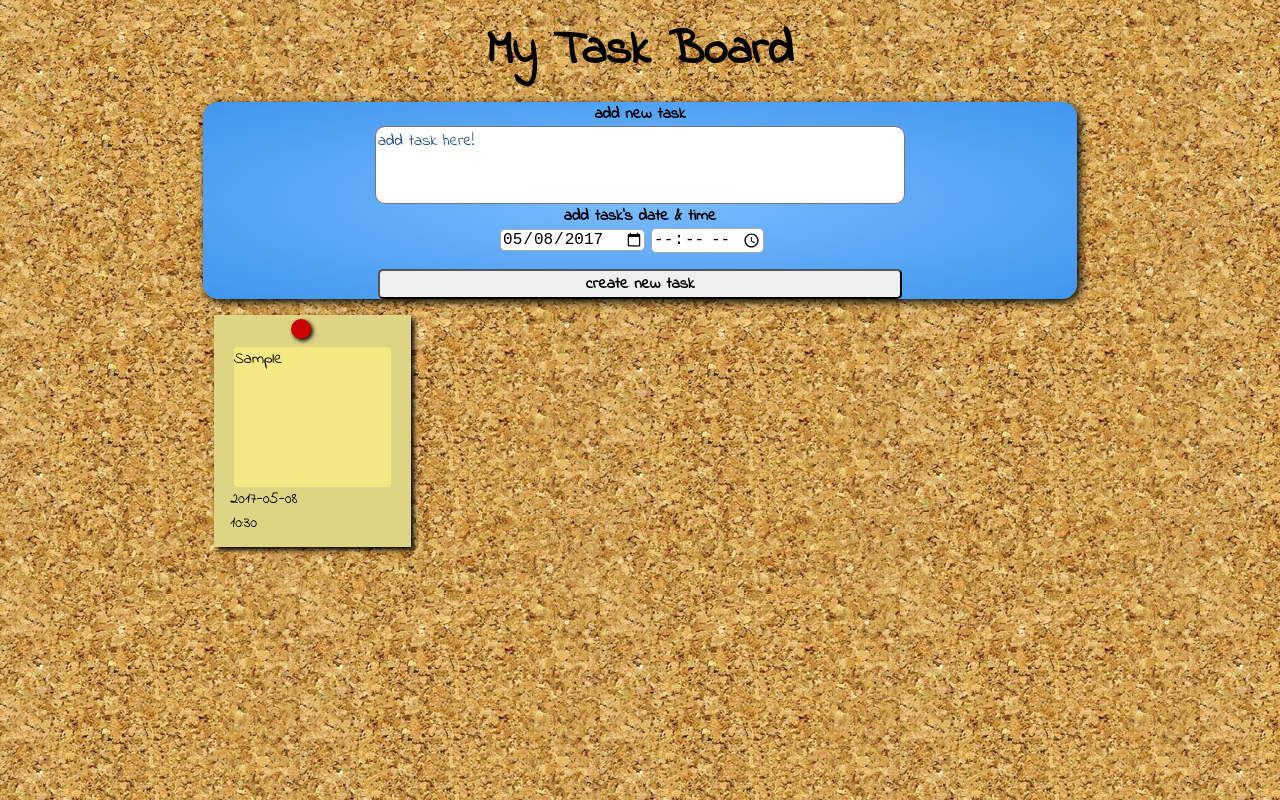
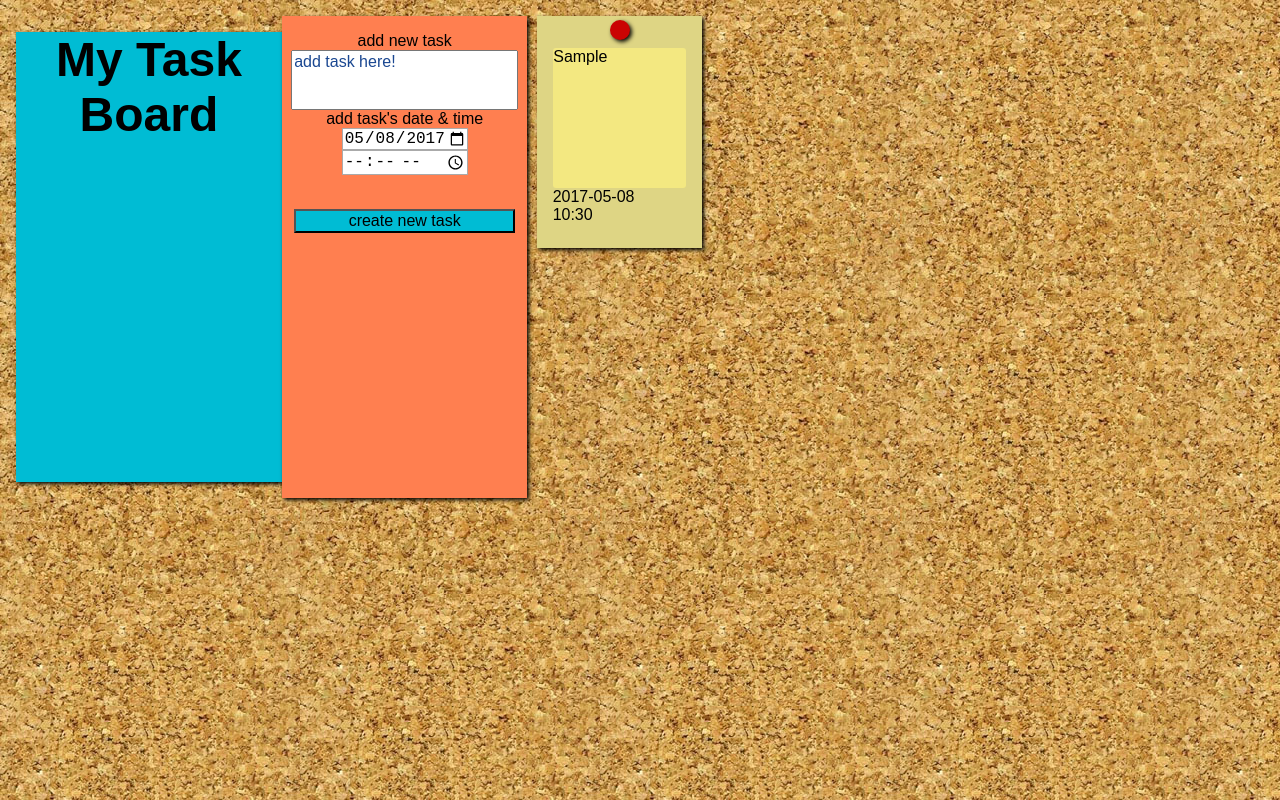
Before and after one commit to NoamAvisrur/my-task-board, a plain HTML site: page index.html in a window 1280 px wide. Both pictures are taken after typing "Sample", "10:30" into the empty fields and a click on the input "create new task". Drawn offline with Linux system fonts and the light colour scheme.

Commit message:
Update newcss.css
update my task board's design

```diff
--- a/newcss.css
+++ b/newcss.css
@@ -1,34 +1,35 @@
 body {
     margin: 1rem;
     background-image: url(img/tile.jpg);
-    font-family: 'Indie Flower', cursive;
+    //background-size: 100%;
+    font-family: 'Rum Raisin', sans-serif;
 }
 header {
-    margin: 1rem;
+    margin: 1rem 0rem 1rem 0rem;
     text-align: center;
     font-size: 3rem;
     font-weight: bold;
+    background-color: #00BCD4;
+    box-shadow: 2px 2px 4px;
 }
 .container {
-    width: 70%;
-    margin: 0 auto;
+    display: flex;
 }
 form {
-    height: 100%;
-    border-radius: 15px;
-    background: radial-gradient(ellipse at center, rgba(122,188,255,1) 0%,rgba(96,171,248,1) 44%,rgba(64,150,238,1) 100%);
-    margin-bottom: 1rem;
-    box-shadow: 3px 3px 10px;
-    text-align: center
+    height: 450px;
+    text-align: center;
+    width: 25%;
+    background-color: coral;
+    box-shadow: 2px 2px 4px;
+    padding: 1rem 0rem 1rem 0rem;
 }
 textarea {
-    width: 60%;
-    font-family: 'Indie Flower', cursive;
+    width: 90%;
+    font-family: 'Rum Raisin', sans-serif;
     font-size: 1rem;
     resize: none;
     display: block;
     overflow-x: hidden;
-    border-radius: 10px;
     margin: 0 auto;
 }
 textarea::-webkit-input-placeholder {
@@ -39,35 +40,65 @@ form label:nth-child(2) {
     padding-right: 1rem;
 }
 label span {
-    font-family: 'Indie Flower', cursive;
+    font-family: 'Rum Raisin', sans-serif;
     color: #1a4791;
     display: block;
-    font-weight: bold;
     color: black;
 }
 input[type="date"],
 input[type="time"] {
     font-size: 1rem;
-    border-radius: 5px;
     border: 1px solid #aaa;
+    display: block;
+    width: 50%;
+    margin: 0 auto;
+
 }
 .submit {
-    font-family: 'Indie Flower', cursive;
+    font-family: 'Rum Raisin', sans-serif;
     font-size: 1rem;
-    font-weight: bold;
-    border-radius: 5px;
     margin: 0 auto;
     display: block;
+    background-color: #00BCD4;
     margin-bottom: 1rem;
     margin-top: 1rem;
-    width: 60%;
+    width: 90%;
+}
+.note_example {
+    width: 30%;
+    height: 100px;
+    background-color: #ded584;
+    margin: 0 auto;
+    padding-top: 1rem;
+    transform: rotate(-8deg);
+}
+.task_example{
+    display: block;
+    border-radius: 3px;
+    width: 80%;
+    height: 70%;
+    margin: 0 auto;
+    background-color: #f3e881;
+    transform: rotate(-1deg);
+}
+.pin_example{
+    width: 10px;
+    height: 10px;
+    background-color: #ca0303;
+    position: absolute;
+    border-radius: 50%;
+    left: 45%;
+    top: 2%;
+    box-shadow: 2px 2px 4px;
 }
 .note_container {
     display: flex;
     flex-wrap: wrap;
+    width: 75%;
 }
 .note {
     height: 200px;
+    width: 25%;
     margin-bottom: 3rem;
     position: relative;
     opacity: 1;
@@ -79,7 +110,7 @@ input[type="time"] {
     background-color: #ca0303;
     position: absolute;
     border-radius: 50%;
-    left: 40%;
+    left: 45%;
     top: 2%;
     box-shadow: 2px 2px 4px;
 }
@@ -109,9 +140,8 @@ input[type="time"] {
     height: 100%;
     padding-top: 2rem;
     background-color: #ded584;
-    background-size: 100% 100%;
     background-repeat: no-repeat;
-    box-shadow: 3px 3px 5px;
+    box-shadow: 2px 2px 4px;
     margin: 0 auto;
 }
 .task {
@@ -124,16 +154,16 @@ input[type="time"] {
     overflow-y: auto;
     overflow-x: auto;
     white-space: pre;
-    font-family: 'Indie Flower', cursive;
+    font-family: 'Rum Raisin', sans-serif;
 }
 .date {
     margin-left: 1rem;
-    font-family: 'Indie Flower', cursive;
+    font-family: 'Rum Raisin', sans-serif;
     display: block;
 }
 .time {
     margin-left: 1rem;
-    font-family: 'Indie Flower', cursive;
+    font-family: 'Rum Raisin', sans-serif;
 }
 .fade-out {
     opacity: 0;
```
